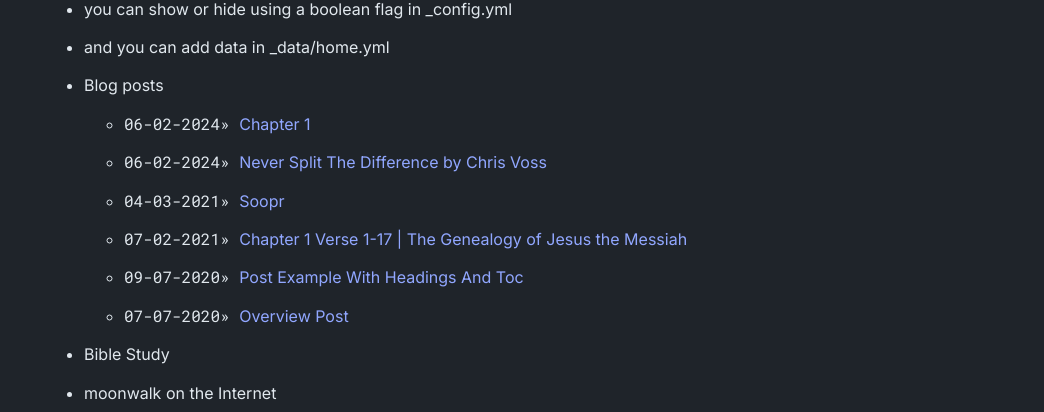
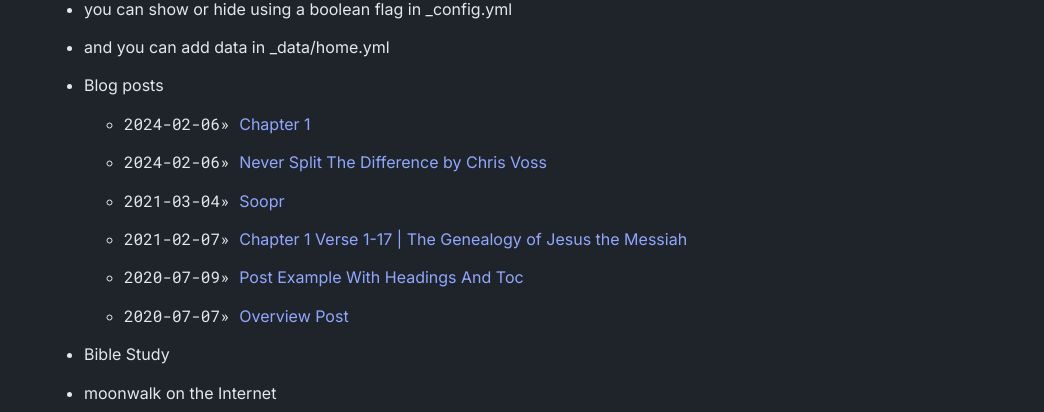
Before and after one commit to Ah11r/swiftlyblue, a Jekyll site: the page built from index.md, in a window 1280 px wide. Shown: the part 799-1211 px from the top of the page, without its empty margins (236-1280 px from the left). Built offline with Jekyll 4.4.1, drawn with Linux system fonts in a browser that asks for light colours.

Commit message:
dateformat

```diff
--- a/_config.yml
+++ b/_config.yml
@@ -19,7 +19,7 @@ theme_config:
   appearance: "dark" # can be "light", "dark" or "auto"
   appearance_toggle: true # if appearance can be switched by user
   back_home_text: "<< Home" # customize text for homepage link in post layout
-  date_format: "%d-%m-%Y" # customize how date is formatted
+  date_format: "%Y-%m-%d" # customize how date is formatted
   show_description: true # show blog description
   show_navbar: true # show horizontal navbar
   show_footer: true # show footer links in home page,add in _data/home.yml
```
